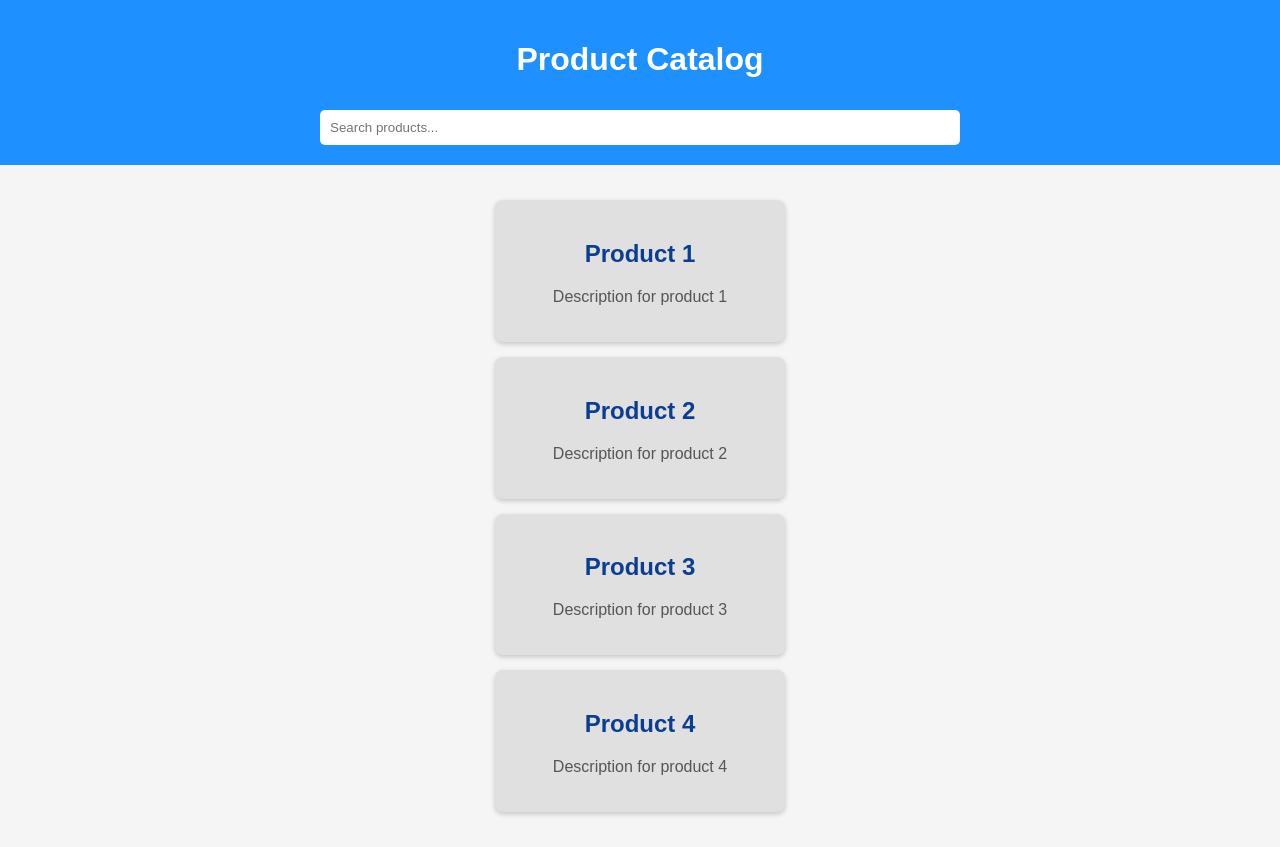
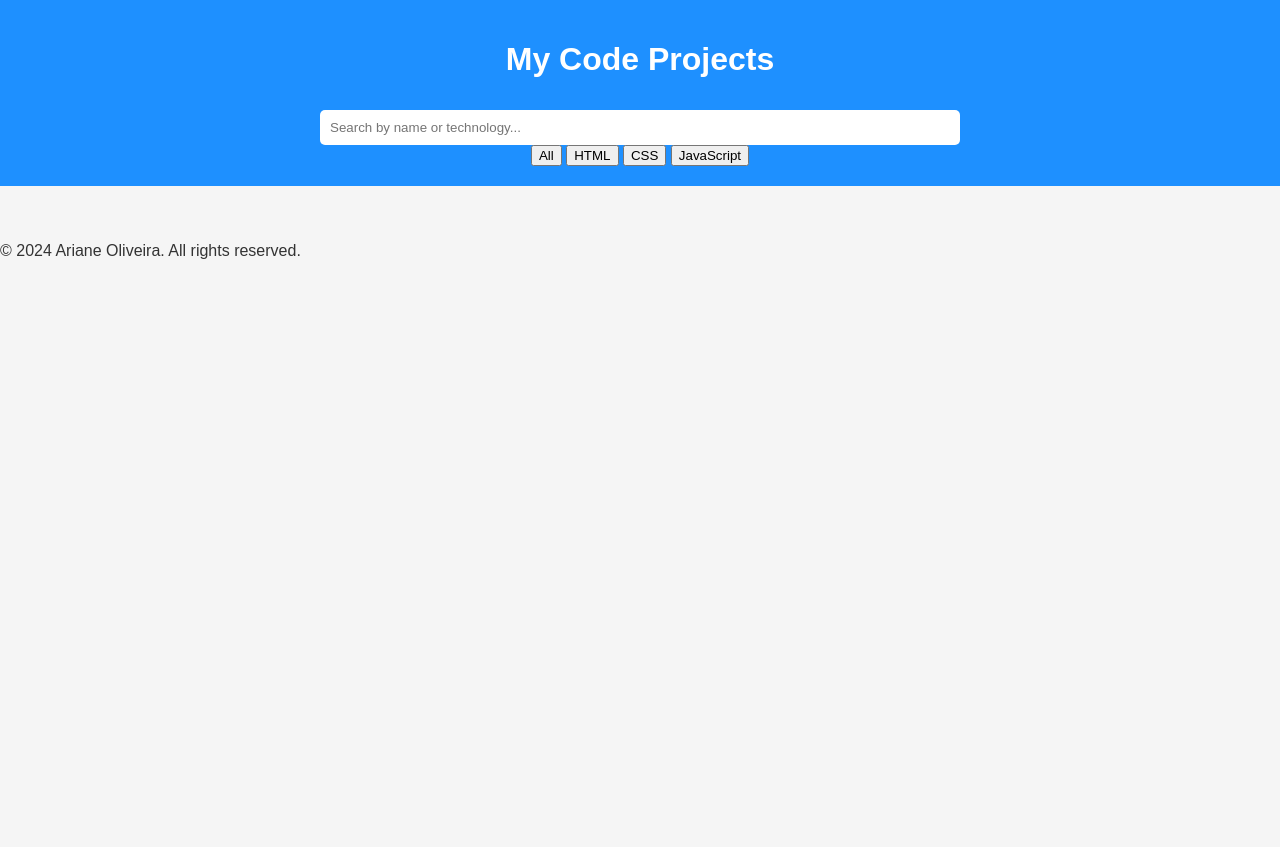
Before and after one commit to ariane-works/product-catalog-page, a plain HTML site: page index.html in a window 1280 px wide. After the commit the page ends 800 px from the top, so only its background shows below. Drawn offline with Linux system fonts and the light colour scheme.

Commit message:
Update index.html

```diff
--- a/index.html
+++ b/index.html
@@ -3,20 +3,31 @@
 <head>
     <meta charset="UTF-8">
     <meta name="viewport" content="width=device-width, initial-scale=1.0">
-    <title>Product Catalog</title>
+    <title>Ariane's Code Projects Catalog</title>
     <link rel="stylesheet" href="style.css">
 </head>
 <body>
     <header>
-        <h1>Product Catalog</h1>
-        <input type="text" id="search" placeholder="Search products...">
+        <h1>My Code Projects</h1>
+        <div class="controls">
+            <input type="text" id="search" placeholder="Search by name or technology...">
+            <div id="filter-buttons">
+                <button class="filter-btn active" data-tech="all">All</button>
+                <button class="filter-btn" data-tech="HTML">HTML</button>
+                <button class="filter-btn" data-tech="CSS">CSS</button>
+                <button class="filter-btn" data-tech="JavaScript">JavaScript</button>
+            </div>
+        </div>
     </header>
 
     <main>
-        <div id="product-container">
-            <!-- Product cards will be inserted here via JS -->
-        </div>
+        <div id="project-container">
+            </div>
     </main>
+
+    <footer>
+        <p>&copy; 2024 Ariane Oliveira. All rights reserved.</p>
+    </footer>
 
     <script src="script.js"></script>
 </body>
```
